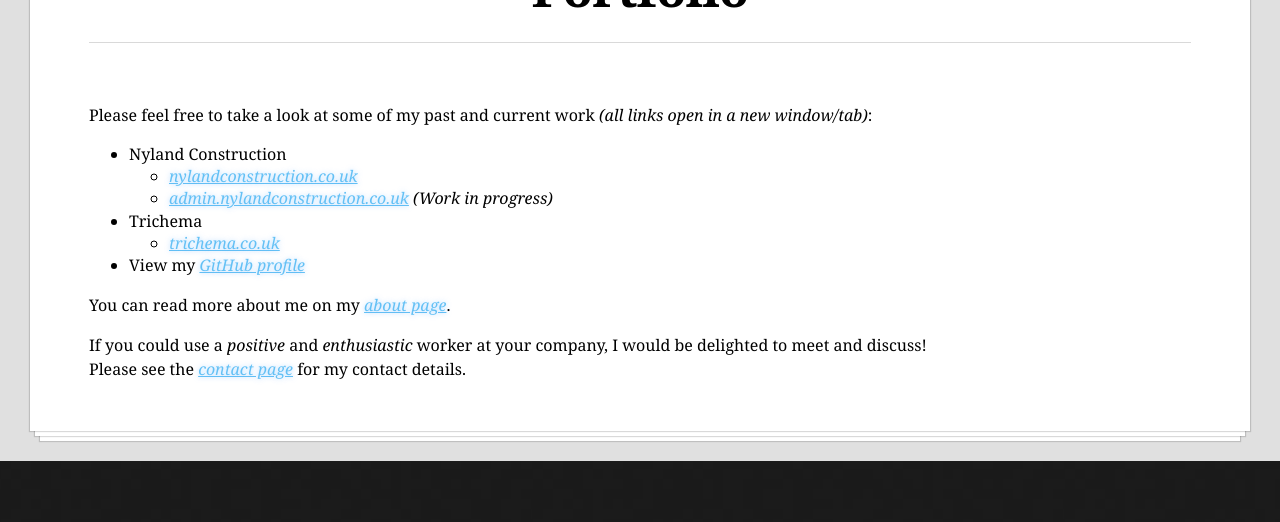
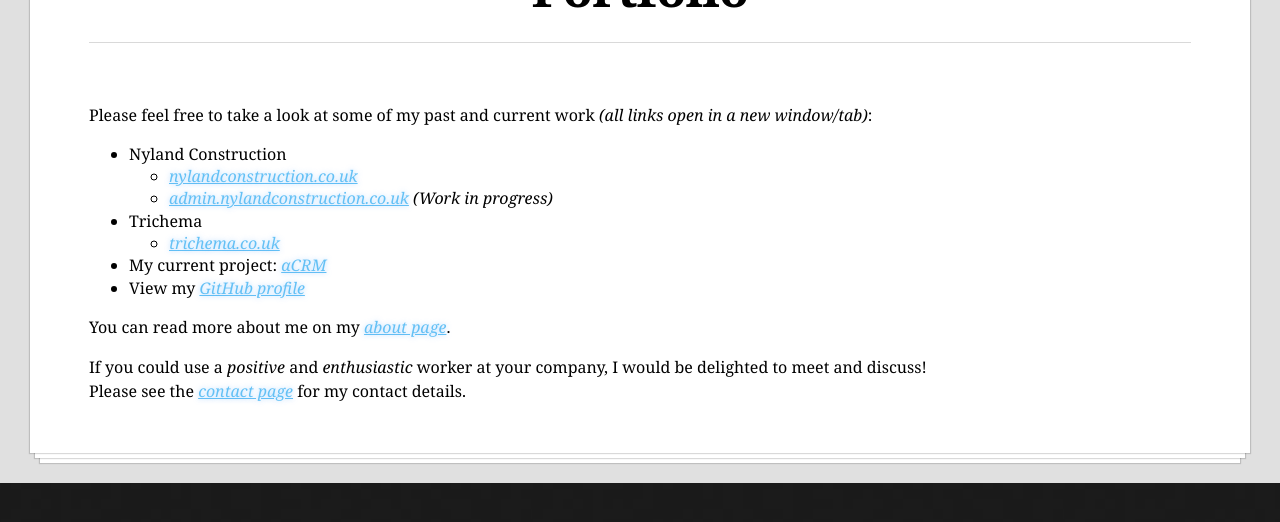
Before and after one commit to JoeNyland/joenyland.github.io, a Jekyll site: the page built from portfolio/index.html, in a window 1280 px wide, cut to the strip 324-846 px from the top of the page. Built offline with Jekyll 4.4.1, drawn with Linux system fonts in a browser that asks for light colours.

Commit message:
Add link to αCRM website to portfolio

```diff
--- a/portfolio/index.html
+++ b/portfolio/index.html
@@ -29,6 +29,7 @@
                     <ul>
                         <li><a href="http://trichema.co.uk" target="_blank">trichema.co.uk</a></li>
                     </ul>
+                    <li>My current project: <a href="http://joenyland.me/alpha-crm" target="_blank">αCRM</a></li>
                     <li>View my <a href="https://github.com/MasterRoot24" target="_blank">GitHub profile</a></li>
                 </ul>
                 <p>
```
